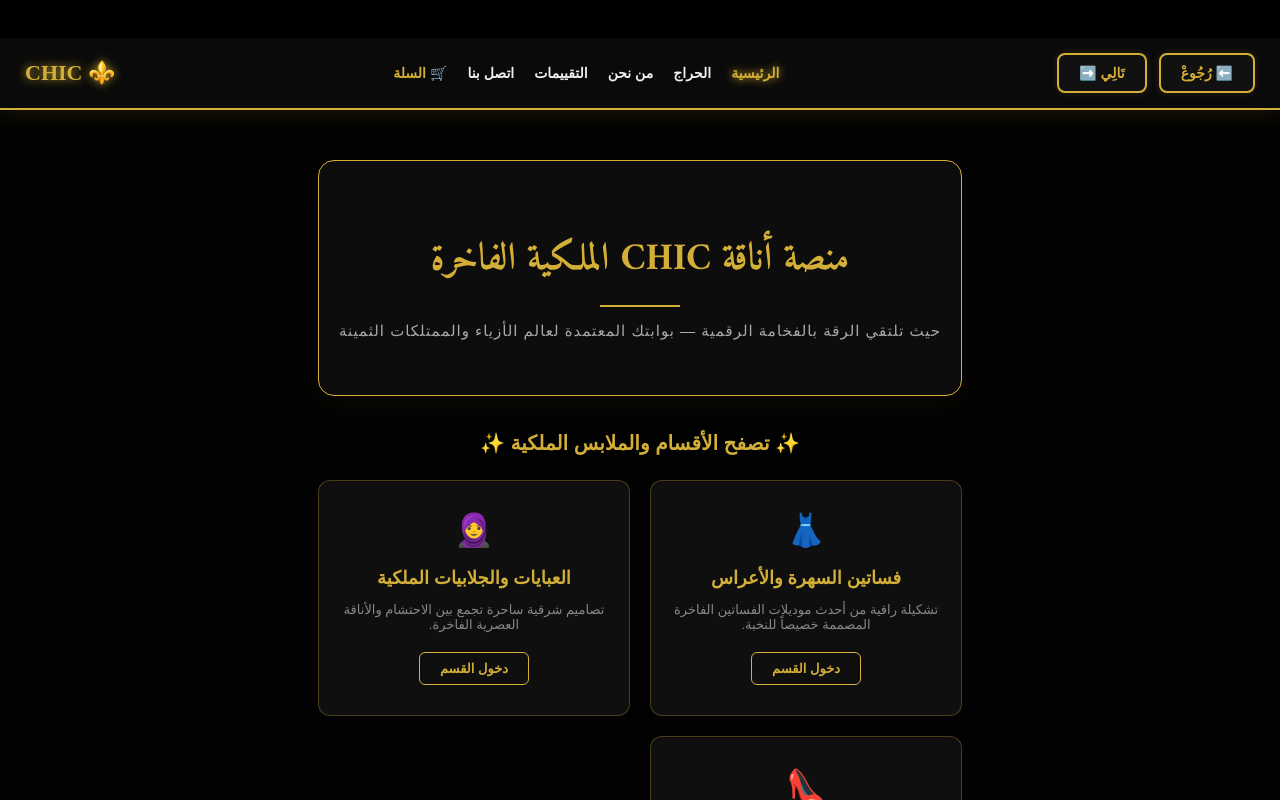
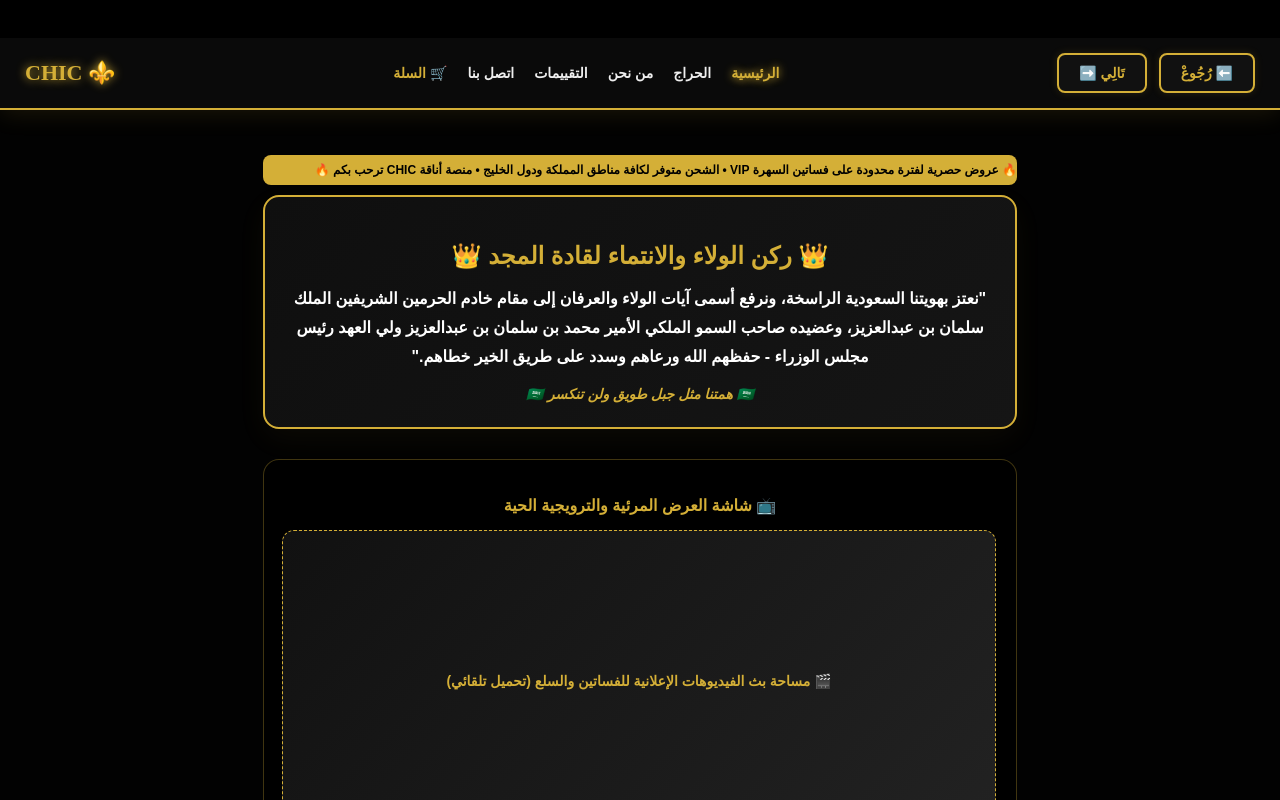
Before and after one commit to farosoyy13/koni-aneeqa, a React (Vite) app in the folder frontend/: page / in a window 1280 px wide. Built offline with nearby package versions, Linux system fonts and the light colour scheme.

Commit message:
Update Home.tsx

```diff
--- a/frontend/src/pages/Home.tsx
+++ b/frontend/src/pages/Home.tsx
@@ -1,56 +1,91 @@
-import React from 'react';
+import React, { useState } from 'react';
 
 export default function Home() {
+  const [userComment, setUserComment] = useState('');
+  const [comments, setComments] = useState([
+    { name: "أم أحمد - حفر الباطن", text: "الفساتين فخامة وخامتها ممتازة جداً والتوصيل سريع" },
+    { name: "فارس الشمري", text: "المرسيدس مايباخ حالتها وكالة وتعامل صاحب الموقع قمة في الأمان" },
+    { name: "سارة - الرياض", text: "العباية الملكية تجنن وخرزها ثابت وفخم للمناسبات" },
+    { name: "أبو محمد", text: "تمور الخلاص فاخرة جداً تبيض الوجه بالمجالس" },
+    { name: "الجوهرة - الدمام", text: "خدمة المغسلة والـ Dry Clean سريعة وكي الملابس ممتاز" }
+  ]);
+
+  const handleAddComment = (e: React.FormEvent) => {
+    e.preventDefault();
+    if (userComment.trim()) {
+      setComments([{ name: "زائر موثق", text: userComment }, ...comments]);
+      setUserComment('');
+    }
+  };
+
   return (
-    <>
-      <div style={{ padding: '20px', maxWidth: '1250px', margin: '0 auto', textAlign: 'center' }}>
+    <div style={{ padding: '15px', maxWidth: '1250px', margin: '0 auto', fontFamily: 'sans-serif', direction: 'rtl' }}>
 
-        {/* بنر ترحيبي فخم وإمبراطوري يشد الانتباه */}
-        <div style={{ padding: '40px 20px', background: 'rgba(15,15,15,0.9)', border: '1px solid #d4af37', borderRadius: '16px', marginBottom: '35px', boxShadow: '0 10px 30px rgba(212,175,55,0.05)' }}>
-          <h1 style={{ fontFamily: 'Amiri, serif', color: '#d4af37', fontSize: '38px', marginBottom: '12px', fontWeight: '900' }}>
-            منصة أناقة CHIC الملكية الفاخرة
-          </h1>
-          <div style={{ width: '80px', height: '2px', background: '#d4af37', margin: '0 auto 15px' }}></div>
-          <p style={{ color: '#aaa', fontSize: '15px', letterSpacing: '1px' }}>
-            حيث تلتقي الرقة بالفخامة الرقمية — بوابتك المعتمدة لعالم الأزياء والممتلكات الثمينة
-          </p>
+      {/* 1. الأشرطة المتحركة للإعلانات العاجلة لشد الانتباه (ماركيه ذكي) */}
+      <div style={{ background: '#d4af37', color: '#000', padding: '8px 0', fontSize: '12px', fontWeight: 'bold', overflow: 'hidden', whiteSpace: 'nowrap', borderRadius: '8px', marginBottom: '10px' }}>
+        <div style={{ display: 'inline-block', animation: 'marquee 20s linear infinite' }}>
+          🔥 عروض حصرية لفترة محدودة على فساتين السهرة VIP • الشحن متوفر لكافة مناطق المملكة ودول الخليج • منصة أناقة CHIC ترحب بكم 🔥
         </div>
+      </div>
 
-        {/* عنوان أقسام المتجر الرئيسية الواضحة كالمواقع العالمية */}
-        <h2 style={{ color: '#d4af37', fontSize: '20px', marginBottom: '25px', fontWeight: '700' }}>
-          ✨ تصفح الأقسام والملابس الملكية ✨
-        </h2>
+      {/* 2. الزاوية الملكية الفخمة والثابتة (ركن الولاء وقادة المجد) */}
+      <div style={{ background: 'linear-gradient(135deg, #0f0f0f 0%, #151515 100%)', border: '2px solid #d4af37', borderRadius: '16px', padding: '25px', textAlign: 'center', marginBottom: '30px', boxShadow: '0 10px 30px rgba(212,175,55,0.05)' }}>
+        <h2 style={{ color: '#d4af37', fontSize: '24px', fontWeight: '900', marginBottom: '15px' }}>👑 ركن الولاء والانتماء لقادة المجد 👑</h2>
+        <p style={{ color: '#fff', fontSize: '16px', fontWeight: 'bold', lineHeight: '1.8', maxWidth: '700px', margin: '0 auto' }}>
+          "نعتز بهويتنا السعودية الراسخة، ونرفع أسمى آيات الولاء والعرفان إلى مقام خادم الحرمين الشريفين الملك سلمان بن عبدالعزيز، وعضيده صاحب السمو الملكي الأمير محمد بن سلمان بن عبدالعزيز ولي العهد رئيس مجلس الوزراء - حفظهم الله ورعاهم وسدد على طريق الخير خطاهم."
+        </p>
+        <div style={{ marginTop: '15px', fontStyle: 'italic', color: '#d4af37', fontSize: '14px', fontWeight: 'bold' }}>
+          🇸🇦 همتنا مثل جبل طويق ولن تنكسر 🇸🇦
+        </div>
+      </div>
 
-        {/* شبكة الأقسام والفروع الكبرى الأنيقة بلمسة سريعة */}
-        <div style={{ display: 'grid', gridTemplateColumns: 'repeat(auto-fit, minmax(280px, 1fr))', gap: '20px', marginBottom: '40px' }}>
+      {/* 3. مربع التلفاز الترويجي المتحرك تلقائياً */}
+      <div style={{ background: '#000', border: '1px solid rgba(212,175,55,0.3)', borderRadius: '16px', padding: '20px', textAlign: 'center', marginBottom: '30px' }}>
+        <h3 style={{ color: '#d4af37', fontSize: '16px', fontWeight: 'bold', marginBottom: '15px' }}>📺 شاشة العرض المرئية والترويجية الحية</h3>
+        <div style={{ width: '100%', height: '300px', background: 'linear-gradient(135deg, #111 0%, #222 100%)', borderRadius: '12px', display: 'flex', alignItems: 'center', justifyContent: 'center', border: '1px dashed #d4af37' }}>
+          <span style={{ color: '#d4af37', fontWeight: 'bold', fontSize: '14px' }}>🎬 مساحة بث الفيديوهات الإعلانية للفساتين والسلع (تحميل تلقائي)</span>
+        </div>
+      </div>
 
-          {/* قسم 1: الفساتين الفاخرة */}
-          <div style={{ background: '#0f0f0f', border: '1px solid rgba(212,175,55,0.3)', padding: '30px 20px', borderRadius: '12px' }}>
-            <div style={{ fontSize: '32px', marginBottom: '10px' }}>👗</div>
-            <h3 style={{ color: '#d4af37', fontSize: '18px', marginBottom: '10px', fontWeight: '700' }}>فساتين السهرة والأعراس</h3>
-            <p style={{ color: '#888', fontSize: '13px', marginBottom: '20px' }}>تشكيلة راقية من أحدث موديلات الفساتين الفاخرة المصممة خصيصاً للنخبة.</p>
-            <button style={{ background: 'transparent', border: '1px solid #d4af37', color: '#d4af37', padding: '8px 20px', borderRadius: '6px', cursor: 'pointer', fontWeight: 'bold', fontSize: '13px' }}>دخول القسم</button>
-          </div>
+      {/* 4. شبكة الأزرار والأقسام الكبرى للفساتين بالتفصيل */}
+      <h3 style={{ color: '#d4af37', fontSize: '18px', fontWeight: 'bold', marginBottom: '20px', textAlign: 'center' }}>✨ الفروع والأقسام الكبرى الفاخرة ✨</h3>
+      <div style={{ display: 'grid', gridTemplateColumns: 'repeat(auto-fit, minmax(280px, 1fr))', gap: '20px', marginBottom: '40px' }}>
+        <div style={{ background: '#0f0f0f', border: '1px solid rgba(212,175,55,0.2)', padding: '25px', borderRadius: '12px', textAlign: 'center' }}>
+          <div style={{ fontSize: '30px' }}>👗</div>
+          <h4 style={{ color: '#d4af37', fontSize: '16px', fontWeight: 'bold', margin: '10px 0' }}>فساتين سهرة جديدة ومستعملة</h4>
+          <button style={{ background: 'transparent', border: '1px solid #d4af37', color: '#d4af37', padding: '6px 16px', borderRadius: '4px', cursor: 'pointer', fontSize: '12px', fontWeight: 'bold' }}>تصفح الموديلات</button>
+        </div>
+        <div style={{ background: '#0f0f0f', border: '1px solid rgba(212,175,55,0.2)', padding: '25px', borderRadius: '12px', textAlign: 'center' }}>
+          <div style={{ fontSize: '30px' }}>🧕</div>
+          <h4 style={{ color: '#d4af37', fontSize: '16px', fontWeight: 'bold', margin: '10px 0' }}>العبايات والجلابيات الملكية</h4>
+          <button style={{ background: 'transparent', border: '1px solid #d4af37', color: '#d4af37', padding: '6px 16px', borderRadius: '4px', cursor: 'pointer', fontSize: '12px', fontWeight: 'bold' }}>تصفح الموديلات</button>
+        </div>
+        <div style={{ background: '#0f0f0f', border: '1px solid rgba(212,175,55,0.2)', padding: '25px', borderRadius: '12px', textAlign: 'center' }}>
+          <div style={{ fontSize: '30px' }}>👠</div>
+          <h4 style={{ color: '#d4af37', fontSize: '16px', fontWeight: 'bold', margin: '10px 0' }}>الحقائب والأحذية النادرة</h4>
+          <button style={{ background: 'transparent', border: '1px solid #d4af37', color: '#d4af37', padding: '6px 16px', borderRadius: '4px', cursor: 'pointer', fontSize: '12px', fontWeight: 'bold' }}>تصفح الموديلات</button>
+        </div>
+      </div>
 
-          {/* قسم 2: العبايات والجلابيات */}
-          <div style={{ background: '#0f0f0f', border: '1px solid rgba(212,175,55,0.3)', padding: '30px 20px', borderRadius: '12px' }}>
-            <div style={{ fontSize: '32px', marginBottom: '10px' }}>🧕</div>
-            <h3 style={{ color: '#d4af37', fontSize: '18px', marginBottom: '10px', fontWeight: '700' }}>العبايات والجلابيات الملكية</h3>
-            <p style={{ color: '#888', fontSize: '13px', marginBottom: '20px' }}>تصاميم شرقية ساحرة تجمع بين الاحتشام والأناقة العصرية الفاخرة.</p>
-            <button style={{ background: 'transparent', border: '1px solid #d4af37', color: '#d4af37', padding: '8px 20px', borderRadius: '6px', cursor: 'pointer', fontWeight: 'bold', fontSize: '13px' }}>دخول القسم</button>
-          </div>
+      {/* 5. قسم آراء وتعليقات الزبائن التفاعلي المستدام */}
+      <div style={{ background: '#0f0f0f', border: '1px solid rgba(212,175,55,0.3)', borderRadius: '16px', padding: '25px' }}>
+        <h3 style={{ color: '#d4af37', fontSize: '18px', fontWeight: 'bold', marginBottom: '20px' }}>💬 آراء وتقييمات زبائن النخبة ({comments.length})</h3>
 
-          {/* قسم 3: الحقائب والأحذية */}
-          <div style={{ background: '#0f0f0f', border: '1px solid rgba(212,175,55,0.3)', padding: '30px 20px', borderRadius: '12px' }}>
-            <div style={{ fontSize: '32px', marginBottom: '10px' }}>👠</div>
-            <h3 style={{ color: '#d4af37', fontSize: '18px', marginBottom: '10px', fontWeight: '700' }}>الحقائب والأحذية النادرة</h3>
-            <p style={{ color: '#888', fontSize: '13px', marginBottom: '20px' }}>اكسسوارات ومكملات أناقة من كبرى الماركات العالمية والمحلية الموثقة.</p>
-            <button style={{ background: 'transparent', border: '1px solid #d4af37', color: '#d4af37', padding: '8px 20px', borderRadius: '6px', cursor: 'pointer', fontWeight: 'bold', fontSize: '13px' }}>دخول القسم</button>
-          </div>
+        <form onSubmit={handleAddComment} style={{ display: 'flex', gap: '10px', marginBottom: '25px' }}>
+          <input type="text" value={userComment} onChange={(e) => setUserComment(e.target.value)} placeholder="اكتب تجربتك أو تعليقك هنا بكل أمان..." style={{ flex: 1, background: '#111', border: '1px solid #333', padding: '12px', borderRadius: '8px', color: '#fff', fontSize: '14px' }} />
+          <button type="submit" style={{ background: 'linear-gradient(135deg, #d4af37 0%, #bfa15f 100%)', color: '#000', border: 'none', padding: '0 25px', borderRadius: '8px', fontWeight: 'bold', cursor: 'pointer', fontSize: '14px' }}>إرسال التقييم</button>
+        </form>
 
+        <div style={{ display: 'flex', flexDirection: 'column', gap: '15px', maxHeight: '250px', overflowY: 'auto', paddingLeft: '5px' }}>
+          {comments.map((comment, i) => (
+            <div key={i} style={{ background: '#141414', padding: '15px', borderRadius: '8px', borderRight: '4px solid #d4af37' }}>
+              <div style={{ color: '#d4af37', fontSize: '13px', fontWeight: 'bold', marginBottom: '5px' }}>{comment.name}</div>
+              <div style={{ color: '#ccc', fontSize: '13px', lineHeight: '1.5' }}>{comment.text}</div>
+            </div>
+          ))}
         </div>
+      </div>
 
-      </div>
-    </>
+    </div>
   );
 }
```
